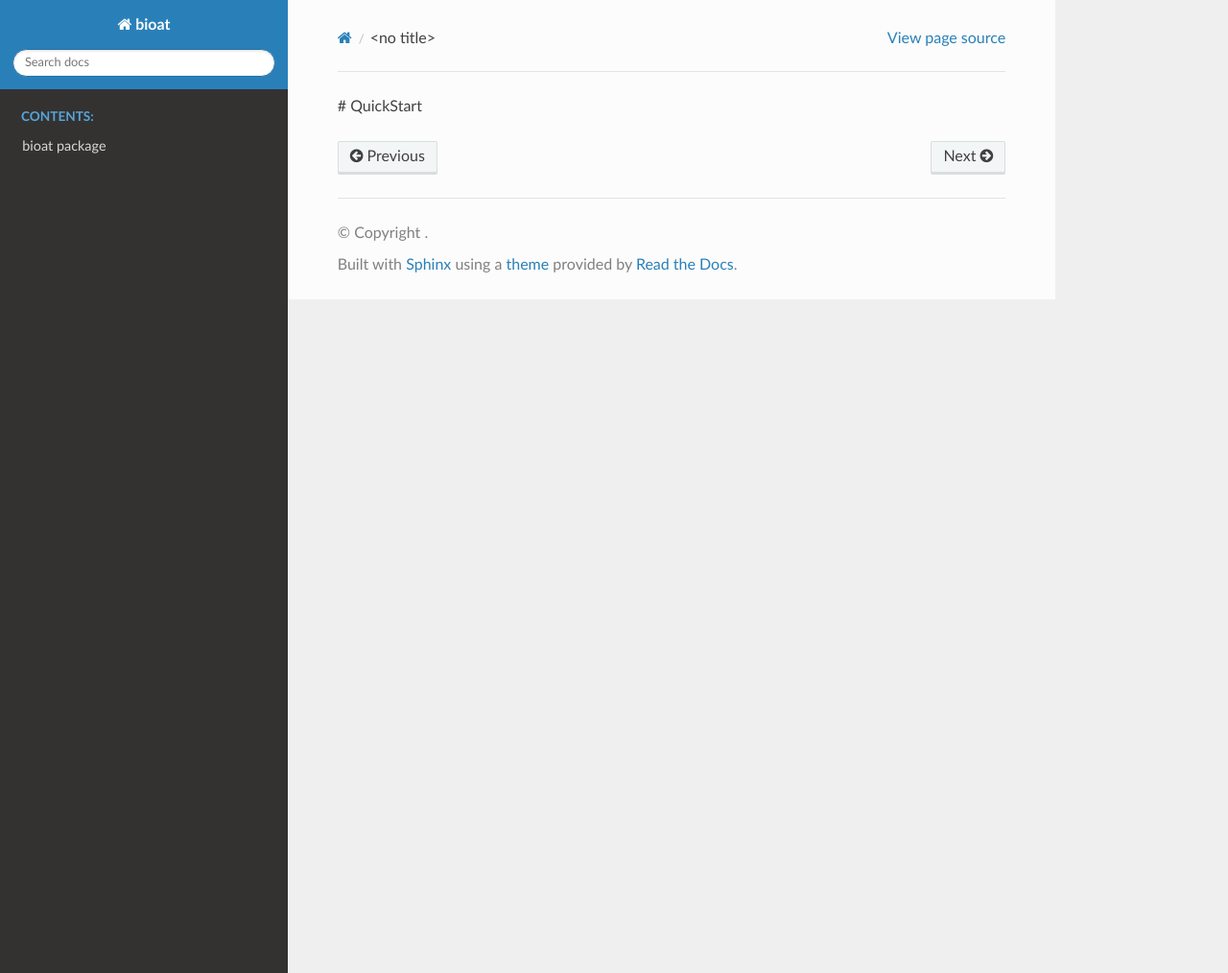
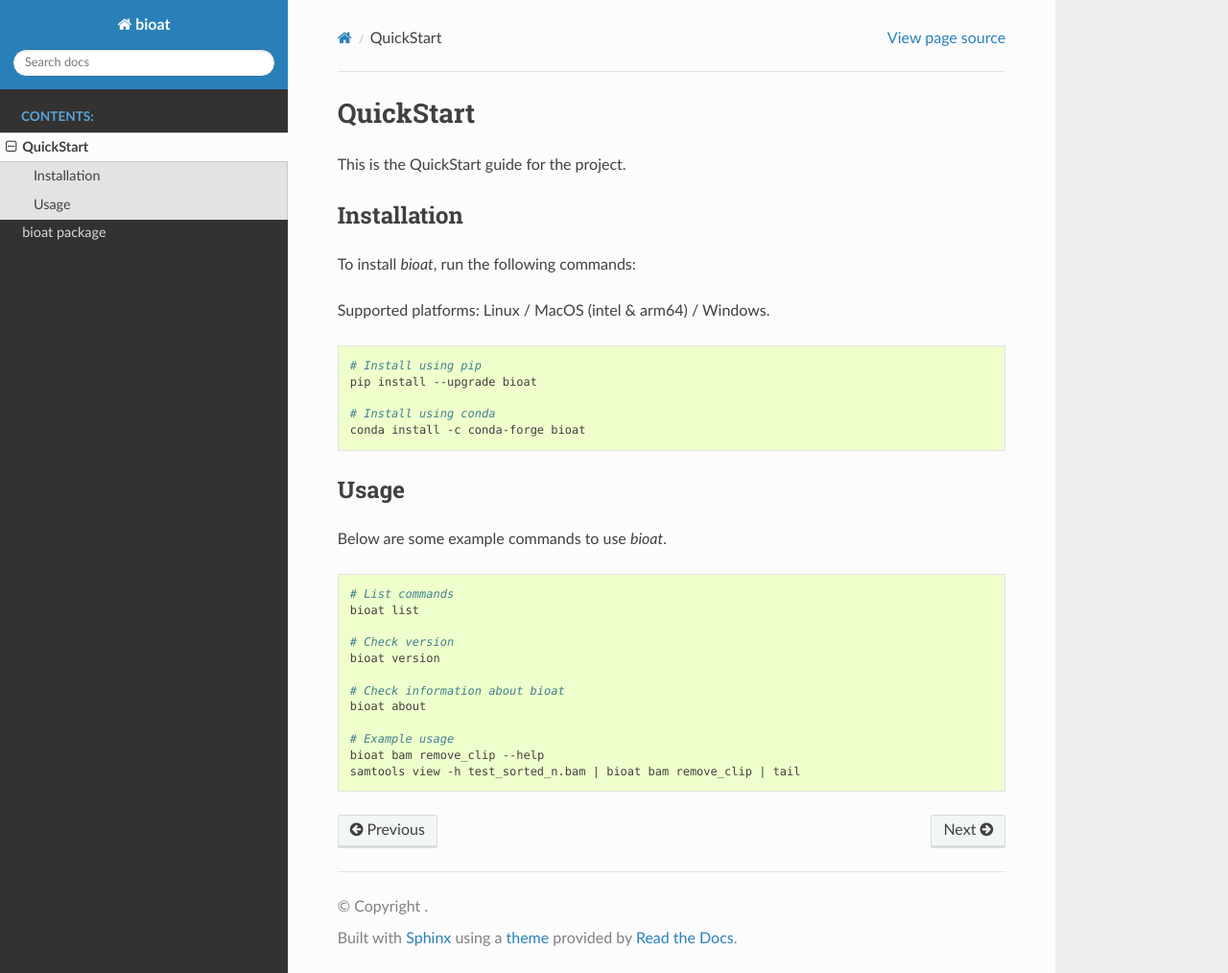
Before and after one commit to hermanzhaozzzz/bioat, a Sphinx documentation site: the page built from docs/QuickStart.rst, in a window 1280 px wide and 1014 px high. Shown: the whole window at 96% size. Built offline with Sphinx 7.4.7 and the Read the Docs theme 3.1.0, drawn with Linux system fonts in a browser that asks for light colours.

Commit message:
fix format

```diff
--- a/docs/QuickStart.rst
+++ b/docs/QuickStart.rst
@@ -1 +1,39 @@
-# QuickStart
+QuickStart
+==========
+
+This is the QuickStart guide for the project.
+
+Installation
+------------
+
+To install `bioat`, run the following commands:
+
+Supported platforms: Linux / MacOS (intel & arm64) / Windows.
+
+.. code-block:: shell
+
+    # Install using pip
+    pip install --upgrade bioat
+
+    # Install using conda
+    conda install -c conda-forge bioat
+
+Usage
+-----
+
+Below are some example commands to use `bioat`.
+
+.. code-block:: shell
+
+    # List commands
+    bioat list
+
+    # Check version
+    bioat version
+
+    # Check information about bioat
+    bioat about
+
+    # Example usage
+    bioat bam remove_clip --help
+    samtools view -h test_sorted_n.bam | bioat bam remove_clip | tail
--- a/docs/conf.py
+++ b/docs/conf.py
@@ -77,6 +77,7 @@ rst_epilog = f"""
 version = release.rsplit('.', 1)[0]  # 主版本号
 
 # 输出设置
+master_doc = 'contents'
 html_title = f"{project} Documentation"
 html_short_title = project
 pygments_style = 'sphinx'
```
Also changed, not shown: docs/contents.rst (+4 -3 lines).
